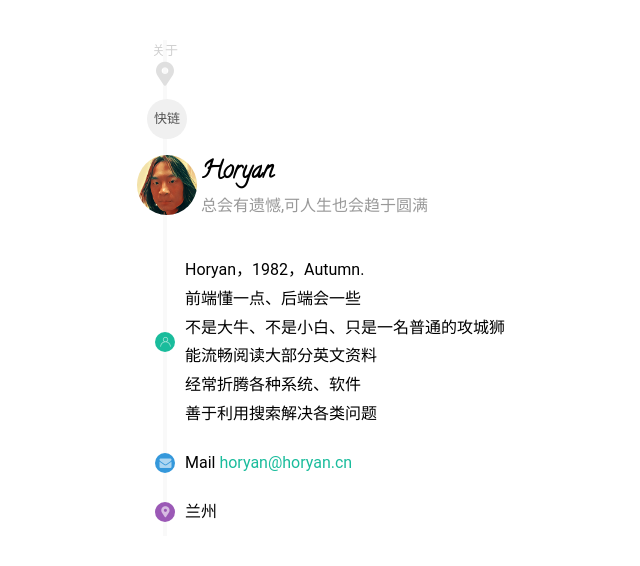
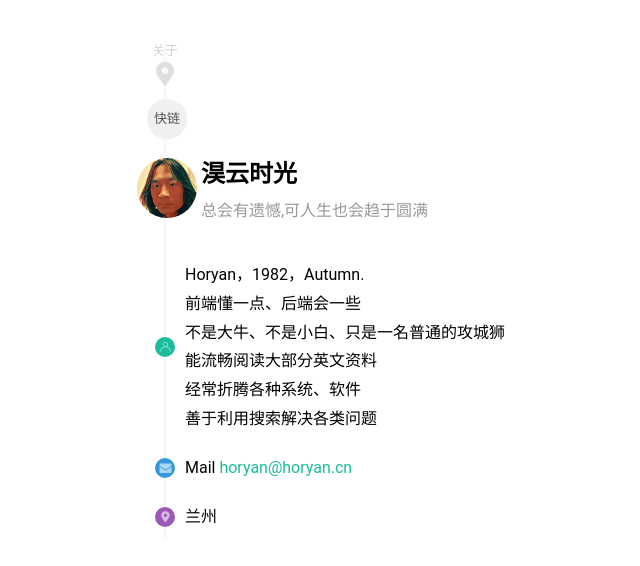
Before and after one commit to gslancer/horyan.github.io, a plain HTML site: page about/index.html in a window 1280 px wide. Shown: the whole page, without its empty margins (227-867 px from the left). Drawn offline with Linux system fonts and the light colour scheme; some packages are replaced by stand-ins of ours; a script that the page names is missing.

Commit message:
Update index.html

```diff
--- a/about/index.html
+++ b/about/index.html
@@ -7,7 +7,7 @@
 <head>
   <meta charset="utf-8">
 
-  <title>关于我 | 淏云的blog</title>
+  <title>关于我 | 淏云时光</title>
 
   <meta name="viewport" content="width=device-width, initial-scale=1, maximum-scale=1">
 
@@ -191,7 +191,7 @@
     </a>
     <div class="info">
       <h3 class="name" style="font-family: calligraffittiregular">
-        Horyan
+        淏云时光
       </h3>
       <div class="slogan">
         总会有遗憾,可人生也会趋于圆满
```
